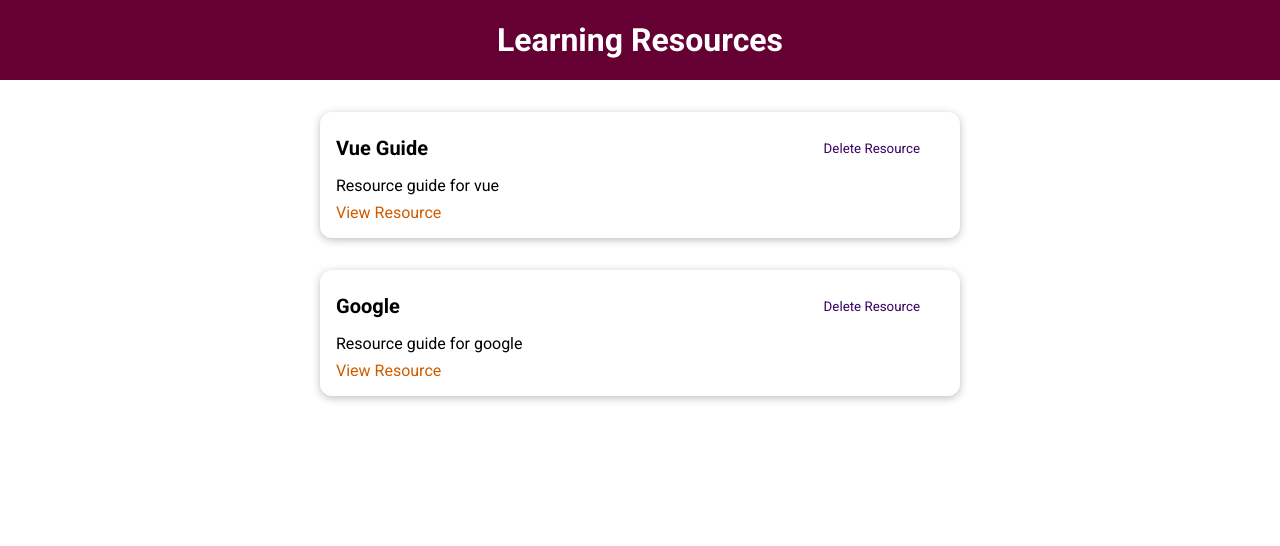
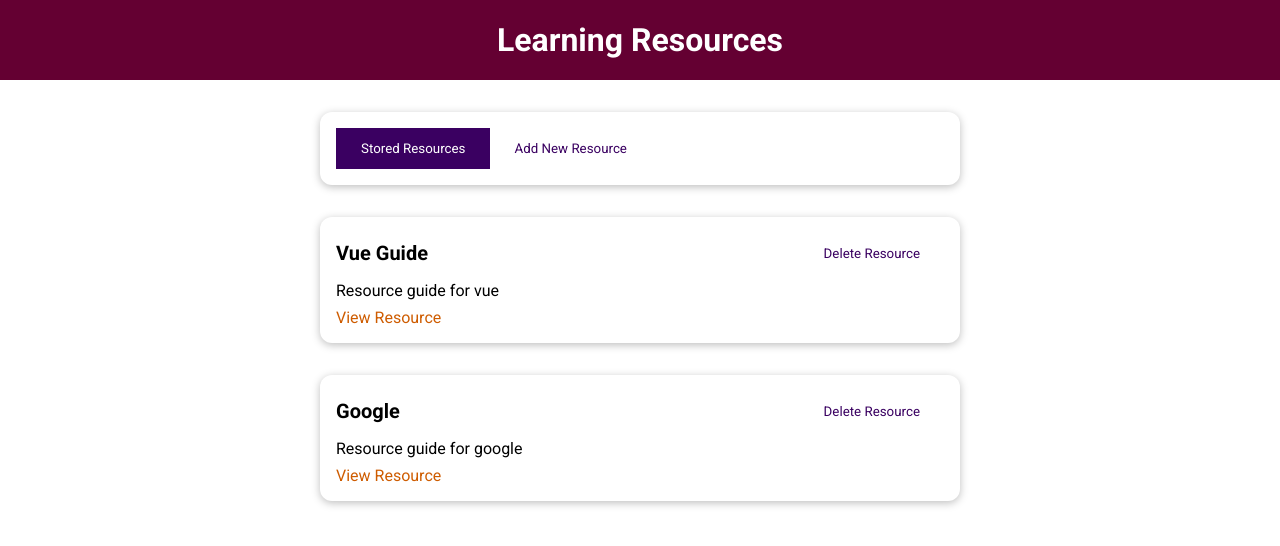
Before and after one commit to nnenna-syncpro/TheLearningResourcesApp, a Vue app: page / in a window 1280 px wide. Shown: the top 546 px of the page. Built offline with nearby package versions, Linux system fonts and the light colour scheme.

Commit message:
Moved StoredResources from App to theResources, provided the data, and used dynamic component to switch between 2 tabs

```diff
--- a/src/App.vue
+++ b/src/App.vue
@@ -1,35 +1,19 @@
 <template>
     <the-header title="Learning Resources"></the-header>
-    <stored-resources :resources="storedResources"> </stored-resources>
+    <!-- <stored-resources :resources="storedResources"> </stored-resources> -->
+    <the-resources></the-resources>
 </template>
 
 <script>
-import StoredResources from "./components/learning-resources/StoredResources.vue";
 import TheHeader from "./components/layouts/TheHeader.vue";
+import TheResources from './components/learning-resources/TheResources.vue';
 
 export default {
     components: {
-        StoredResources,
-        TheHeader
+        TheHeader,
+        TheResources
     },
-    data () {
-        return {
-            storedResources: [
-                {
-                    id: "vue-guide",
-                    title: "Vue Guide",
-                    description: "Resource guide for vue",
-                    link: "https://vuejs.org/guide/quick-start.html"
-                },
-                {
-                    id: "google",
-                    title: "Google",
-                    description: "Resource guide for google",
-                    link: "https://google.com"
-                }
-            ]
-        }
-    }
+
 }
 </script>
 
--- /dev/null
+++ b/src/components/learning-resources/AddResource.vue
@@ -0,0 +1,3 @@
+<template>
+    <h2>Add Resources</h2>
+</template>
--- a/src/components/learning-resources/StoredResources.vue
+++ b/src/components/learning-resources/StoredResources.vue
@@ -12,7 +12,8 @@ export default {
     components: {
         LearningResource
     },
-    props: ["resources"]
+    // props: ["resources"]
+    inject: ["resources"]
 }
 </script>
 
--- /dev/null
+++ b/src/components/learning-resources/TheResources.vue
@@ -0,0 +1,57 @@
+<template>
+    <base-card>
+        <base-button @click="setSelectedTab('stored-resources')" :mode="storedResourcesButtonSelected">Stored Resources</base-button>
+        <base-button @click="setSelectedTab('add-resource')" :mode="addResourceButtonSelected">Add New Resource</base-button>
+    </base-card>
+    <component :is="selectedTab"></component>
+</template>
+<!-- moving StoredResources from App to TheResources made it unavailable to be displayed on App -->
+<!-- add props to dynamic component or provide and inject. hence move StoredRecources array from App to TheResources -->
+<script>
+import StoredResources from "./StoredResources.vue";
+import AddResource from "./AddResource.vue"
+export default {
+    components: {
+        StoredResources,
+        AddResource
+    },
+    data () {
+        return {
+            selectedTab: "stored-resources",
+            storedResources: [
+                {
+                    id: "vue-guide",
+                    title: "Vue Guide",
+                    description: "Resource guide for vue",
+                    link: "https://vuejs.org/guide/quick-start.html"
+                },
+                {
+                    id: "google",
+                    title: "Google",
+                    description: "Resource guide for google",
+                    link: "https://google.com"
+                }
+            ]
+        };
+    },
+    provide () {
+        return {
+            resources: this.storedResources
+        };
+    },
+    methods: {
+        setSelectedTab(tab){
+            this.selectedTab = tab;
+        }
+    },
+    computed: {
+        storedResourcesButtonSelected () {
+            //give different styling to button not selected
+            return this.selectedTab === "stored-resources" ? null : "flat";
+        },
+        addResourceButtonSelected () {
+            return this.selectedTab === "add-resource" ? null : "flat";
+        }
+    }
+}
+</script>
```
